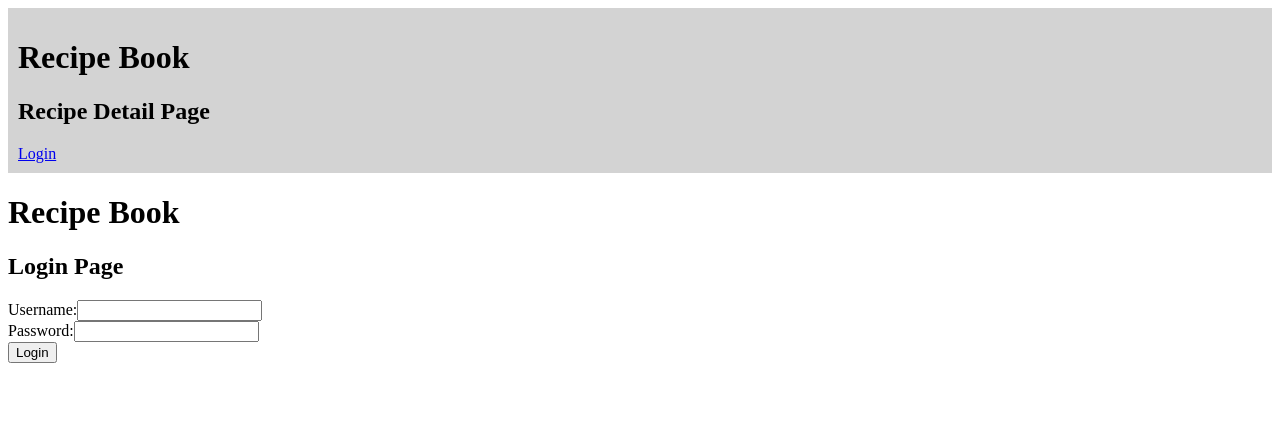
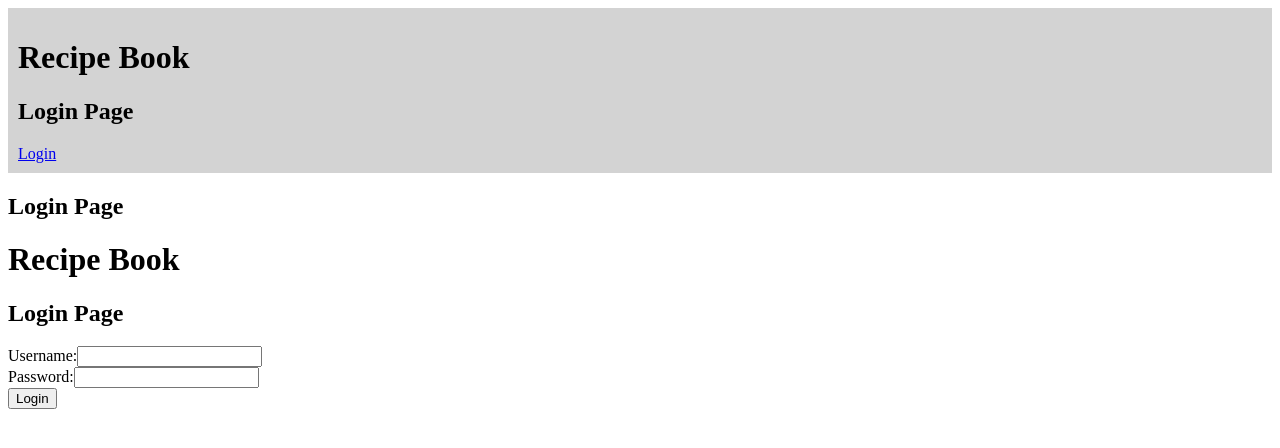
Before and after one commit to uncorrelatedreturns/recipebook-carlos-danny, a Django app: page /login/ in a window 1280 px wide. Shown: the top 448 px of the page. Run offline with Django 5.2, Linux system fonts and the light colour scheme.

Commit message:
fixed per page heading text

```diff
--- a/ledger/templates/ledger/login.html
+++ b/ledger/templates/ledger/login.html
@@ -1,6 +1,6 @@
 <div style="background-color: lightgray; padding: 10px;">
     <h1>Recipe Book</h1>
-    <h2>Recipe Detail Page</h2>
+    <h2>Login Page</h2>
     {% if user.is_authenticated %}
         <a href="{% url 'logout' %}">Logout</a>
     {% else %}
@@ -8,6 +8,7 @@
     {% endif %}
 </div>
 
+<h2>Login Page</h2>
 
 <!DOCTYPE html>
 <html>
--- a/ledger/templates/ledger/recipe_detail.html
+++ b/ledger/templates/ledger/recipe_detail.html
@@ -7,7 +7,7 @@
     {% endif %}
 </div>
 
-
+<h2>Recipe Detail Page</h2>
 
 <h1>Recipe Book</h1>
 <h2>{{ recipe.name }}</h2>
--- a/ledger/templates/ledger/recipe_list.html
+++ b/ledger/templates/ledger/recipe_list.html
@@ -1,6 +1,5 @@
 <div style="background-color: lightgray; padding: 10px;">
     <h1>Recipe Book</h1>
-    <h2>Recipe Detail Page</h2>
     {% if user.is_authenticated %}
         <a href="{% url 'logout' %}">Logout</a>
     {% else %}
@@ -8,7 +7,7 @@
     {% endif %}
 </div>
 
-
+<h2>Recipe List Page</h2>
 
 <h1>Recipe Book</h1>
 <ul>
```
